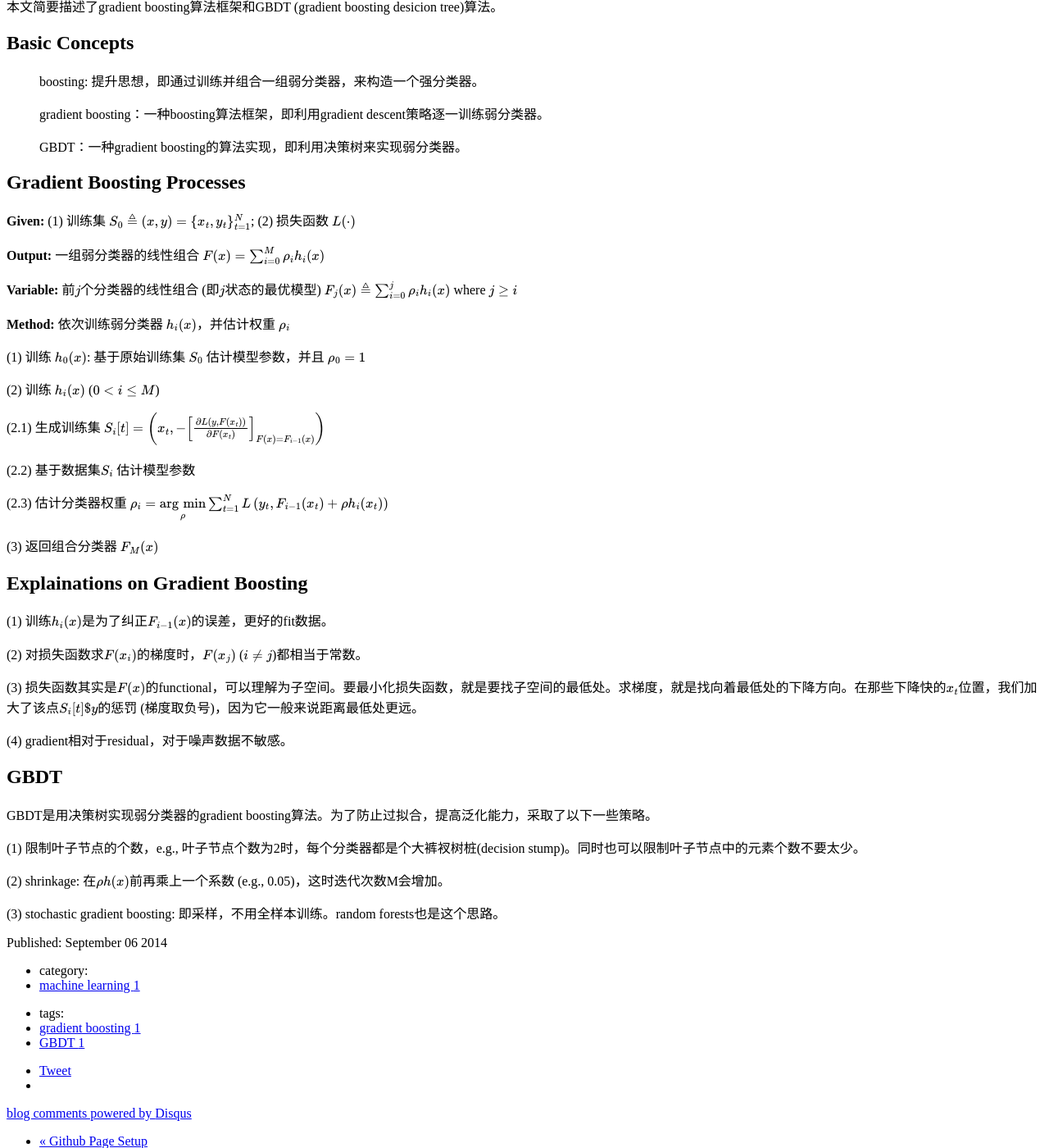
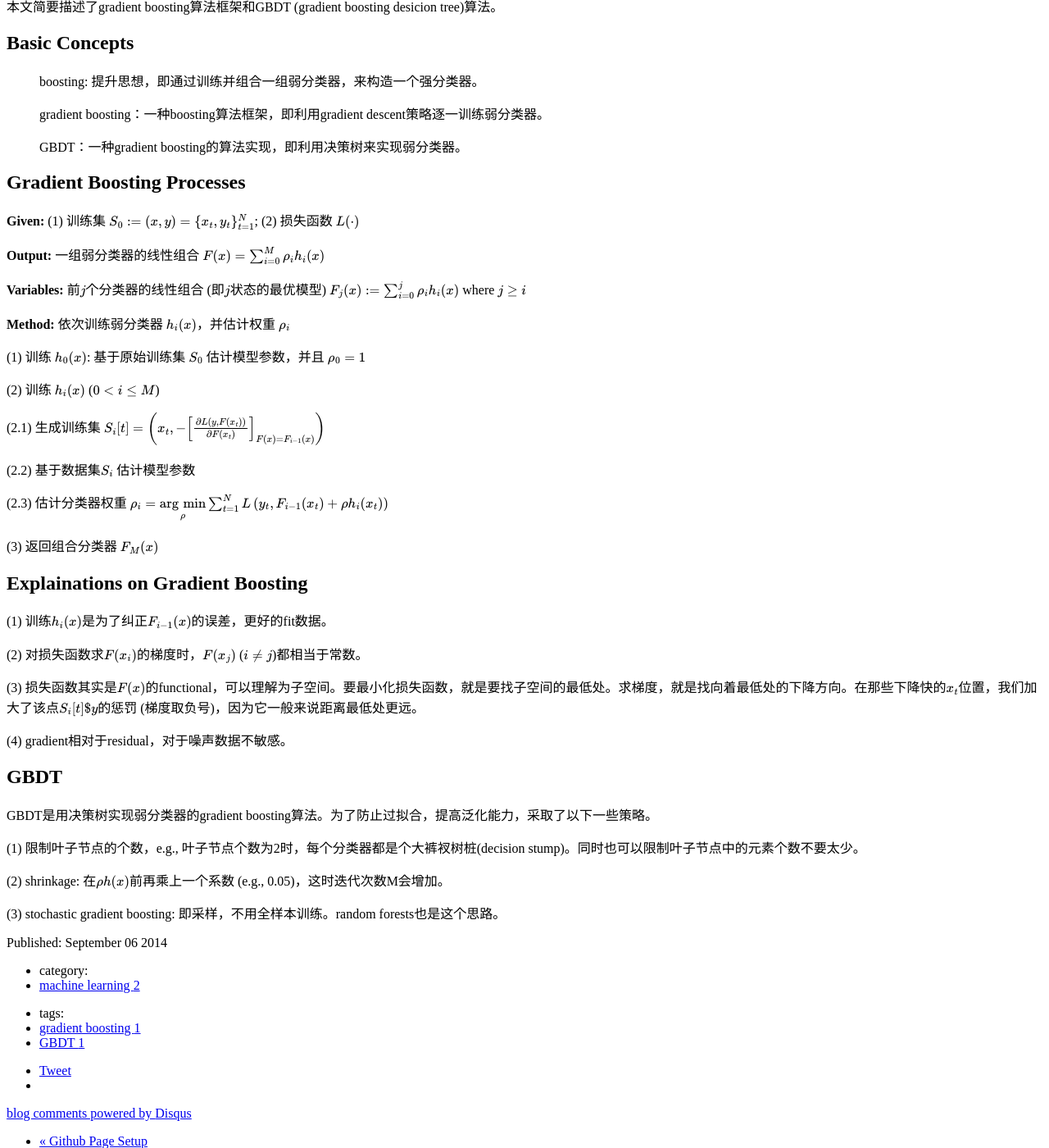
Before and after one commit to qf6101/qf6101.github.io, a Jekyll site: the page built from _posts/machine learning/2014-09-06-gradient-boosting-and-GBDT.md, in a window 1280 px wide and 1400 px high, scrolled down 225 px. Shown: the whole window at 82% size. Built offline with Jekyll 4.4.1, drawn with Linux system fonts in a browser that asks for light colours; formulas are drawn with MathJax 3; comment, search, counter and statistics services are not loaded; some of the changed text lies outside the part shown.

Commit message:
add a new post

```diff
--- a/_posts/machine learning/2014-09-06-gradient-boosting-and-GBDT.md
+++ b/_posts/machine learning/2014-09-06-gradient-boosting-and-GBDT.md
@@ -20,11 +20,11 @@ tags : [gradient boosting, GBDT]
 
 ##Gradient Boosting Processes
 
-**Given:** (1) 训练集 \\( S_0 \triangleq (x, y) = \\{x_t, y_t\\}_{t=1}^N \\); (2) 损失函数 \\( L(\cdot) \\)
+**Given:** (1) 训练集 \\( S_0 := (x, y) = \\{x_t, y_t\\}_{t=1}^N \\); (2) 损失函数 \\( L(\cdot) \\)
 
 **Output:** 一组弱分类器的线性组合 \\( F(x) = \sum_{i=0}^M \rho_i h_i(x) \\)
 
-**Variable:** 前\\( j \\)个分类器的线性组合 (即\\( j \\)状态的最优模型) \\( F_j(x) \triangleq \sum_{i=0}^j \rho_i h_i(x) \\) where \\(j \geq i \\)
+**Variables:** 前\\( j \\)个分类器的线性组合 (即\\( j \\)状态的最优模型) \\( F_j(x) := \sum_{i=0}^j \rho_i h_i(x) \\) where \\(j \geq i \\)
 
 **Method:** 依次训练弱分类器 \\( h_i(x) \\)，并估计权重 \\(\rho_i \\)
 
```
Also changed, not shown: _posts/machine learning/2014-09-08-expectation–maximization-algorithm.md (added, +59 -0 lines).
